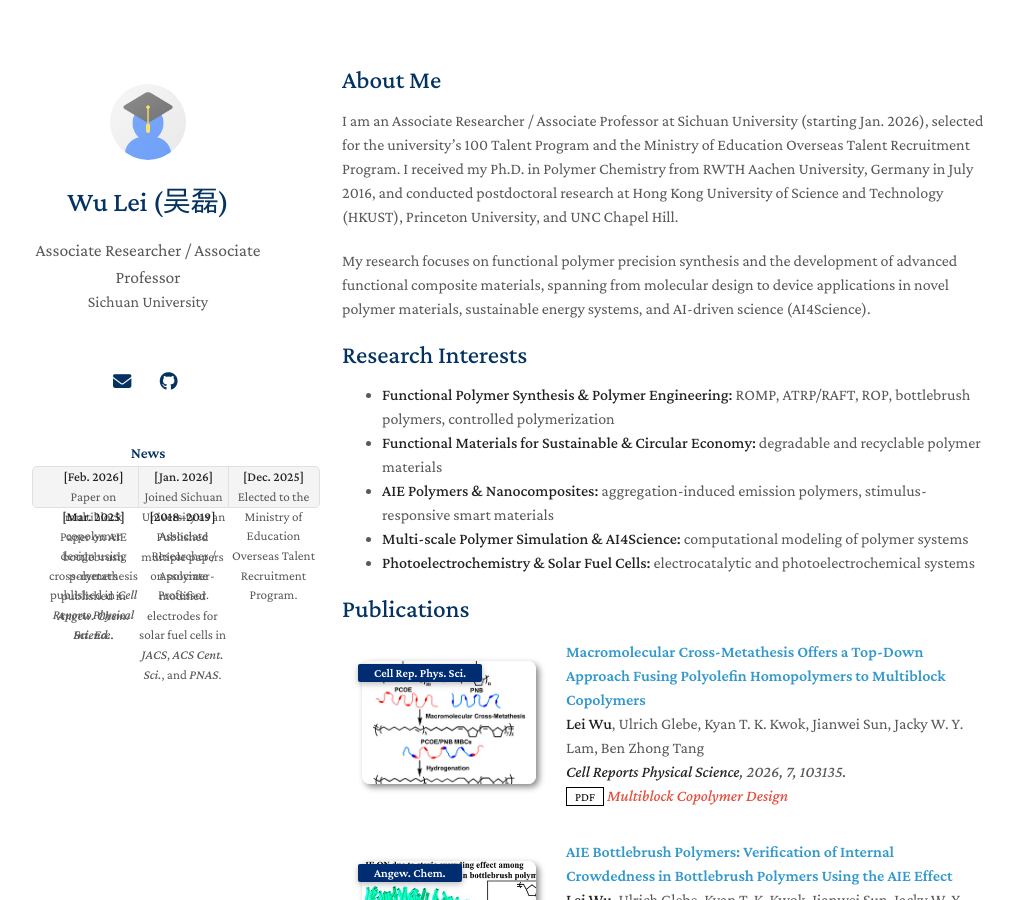
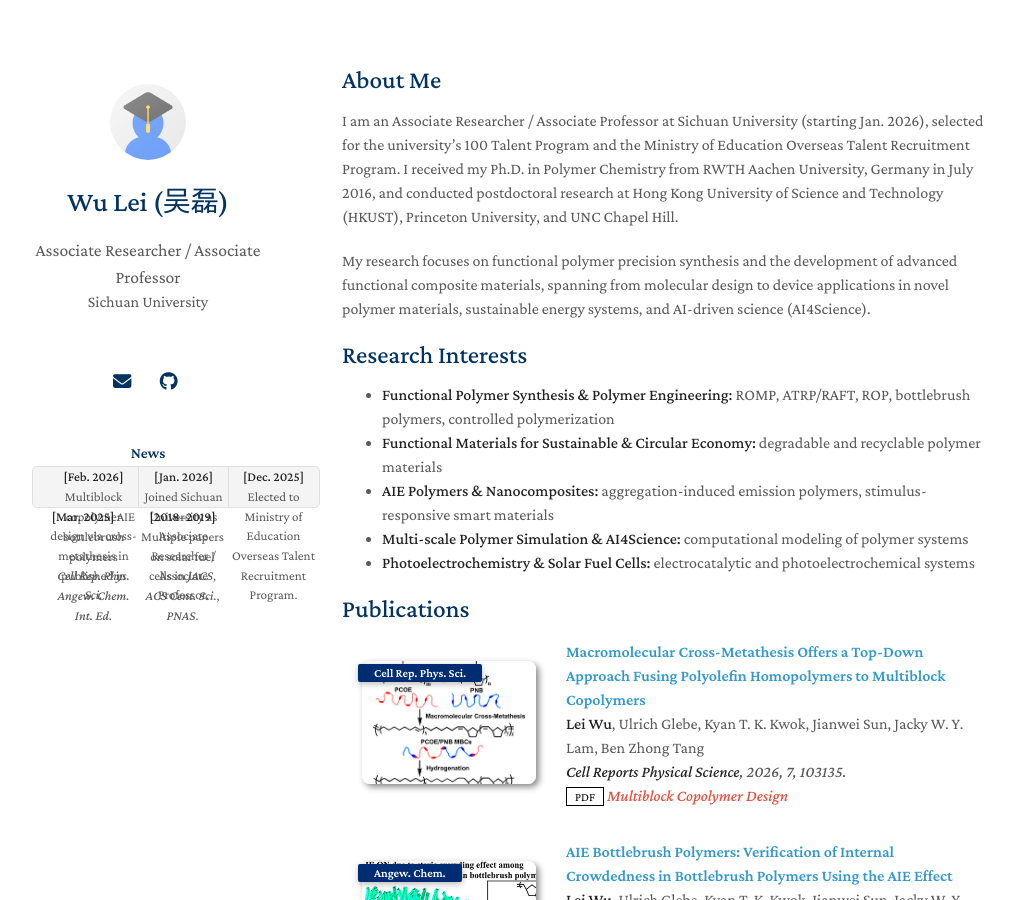
Before and after one commit to leiwuhoohoo/leiwu_polymer_research, a Jekyll site: the page built from index.md, in a window 1280 px wide and 900 px high. Shown: the whole window, without its empty margins (128-1141 px from the left). Built offline with Jekyll 4.4.1, drawn with Linux system fonts in a browser that asks for light colours; a style sheet for code colours, icons or effects is not loaded; our own code applies the rules of GitHub Pages for plain Markdown files.

Commit message:
Fix News sidebar: word-wrap and shorter journal names for narrow sidebar

```diff
--- a/_includes/news.md
+++ b/_includes/news.md
@@ -1,10 +1,10 @@
-<div style="margin-top: 20px;">
+<div style="margin-top: 20px; word-wrap: break-word; overflow-wrap: break-word;">
   <h3 style="margin: 0 0 5px; font-size: 0.95rem;">News</h3>
   <ul style="margin: 0; padding-left: 16px; font-size: 0.82rem; line-height: 1.5;">
-    <li><strong>[Feb. 2026]</strong> Paper on multiblock copolymer design using cross-metathesis published in <em>Cell Reports Physical Science</em>.</li>
-    <li><strong>[Jan. 2026]</strong> Joined Sichuan University as an Associate Researcher / Associate Professor.</li>
-    <li><strong>[Dec. 2025]</strong> Elected to the Ministry of Education Overseas Talent Recruitment Program.</li>
-    <li><strong>[Mar. 2025]</strong> Paper on AIE bottlebrush polymers published in <em>Angew. Chem. Int. Ed.</em>.</li>
-    <li><strong>[2018–2019]</strong> Published multiple papers on polymer-modified electrodes for solar fuel cells in <em>JACS</em>, <em>ACS Cent. Sci.</em>, and <em>PNAS</em>.</li>
+    <li><strong>[Feb. 2026]</strong> Multiblock copolymer design via cross-metathesis in <em>Cell Rep. Phys. Sci.</em></li>
+    <li><strong>[Jan. 2026]</strong> Joined Sichuan University as Associate Researcher / Associate Professor.</li>
+    <li><strong>[Dec. 2025]</strong> Elected to Ministry of Education Overseas Talent Recruitment Program.</li>
+    <li><strong>[Mar. 2025]</strong> AIE bottlebrush polymers published in <em>Angew. Chem. Int. Ed.</em></li>
+    <li><strong>[2018–2019]</strong> Multiple papers on solar fuel cells in <em>JACS</em>, <em>ACS Cent. Sci.</em>, <em>PNAS</em>.</li>
   </ul>
 </div>
```
